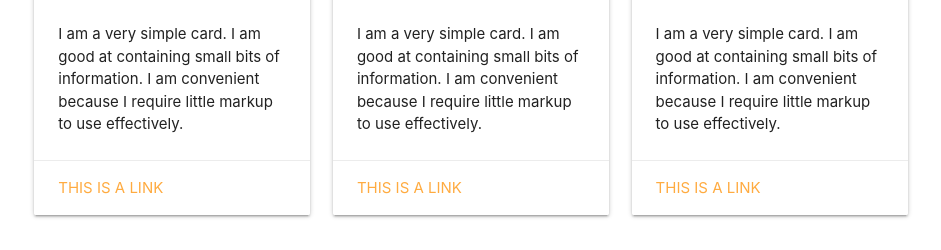
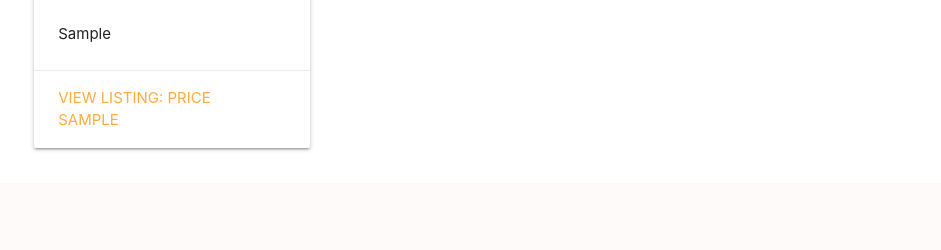
Before and after one commit to Anik-Roy/codedaddies_list, a Django app: template my_app/templates/my_app/new_search.html in a window 1280 px wide. Shown: the part 920-1170 px from the top of the page, without its empty margins (169-1110 px from the left). After the commit the page ends 1071 px from the top, so only its background shows below. Run offline with Django 3.2, Linux system fonts and the light colour scheme; data comes from the database, SQL or seed files in the repository; both versions use the stored data as it was after the commit; the template is opened without the code that fills it: values that come from a table or form of the project are taken from there, most other values are stand-ins (such as "Sample title", 1, 10 or a date in 2020).

Commit message:
add craiglists search functionalities

```diff
--- a/my_app/templates/my_app/new_search.html
+++ b/my_app/templates/my_app/new_search.html
@@ -3,54 +3,21 @@
 
 {% block content %}
     <h2 style="text-align: center">{{ search | title}}</h2>
-
     <div class="row">
+        {% for post in final_posting %}
                 <div class="col s4">
               <div class="card">
                 <div class="card-image">
-              <img src="https://images.pexels.com/photos/45201/kitty-cat-kitten-pet-45201.jpeg?auto=compress&cs=tinysrgb&dpr=1&w=500">
-              <span class="card-title">Card Title</span>
+                    <a href="{{ post.1 }}"><img src="{{ post.3 }}"></a>
                 </div>
                 <div class="card-content">
-              <p>I am a very simple card. I am good at containing small bits of information.
-              I am convenient because I require little markup to use effectively.</p>
+                  <p>{{post.0}}</p>
                 </div>
                 <div class="card-action">
-              <a href="#">This is a link</a>
+                  <a href="{{ post.1 }}">View Listing: Price {{ post.2}}</a>
                 </div>
               </div>
             </div>
-
-        <div class="col s4">
-          <div class="card">
-            <div class="card-image">
-              <img src="https://images.pexels.com/photos/45201/kitty-cat-kitten-pet-45201.jpeg?auto=compress&cs=tinysrgb&dpr=1&w=500">
-              <span class="card-title">Card Title</span>
-            </div>
-            <div class="card-content">
-              <p>I am a very simple card. I am good at containing small bits of information.
-              I am convenient because I require little markup to use effectively.</p>
-            </div>
-            <div class="card-action">
-              <a href="#">This is a link</a>
-            </div>
-          </div>
-        </div>
-
-        <div class="col s4">
-          <div class="card">
-            <div class="card-image">
-              <img src="https://images.pexels.com/photos/45201/kitty-cat-kitten-pet-45201.jpeg?auto=compress&cs=tinysrgb&dpr=1&w=500">
-              <span class="card-title">Card Title</span>
-            </div>
-            <div class="card-content">
-              <p>I am a very simple card. I am good at containing small bits of information.
-              I am convenient because I require little markup to use effectively.</p>
-            </div>
-            <div class="card-action">
-              <a href="#">This is a link</a>
-            </div>
-          </div>
-        </div>
+        {% endfor %}
     </div>
 {% endblock %}
```
Also changed, not shown: my_app/views.py (+37 -2 lines), db.sqlite3. Lines whose indentation alone changed are shown as unchanged.
